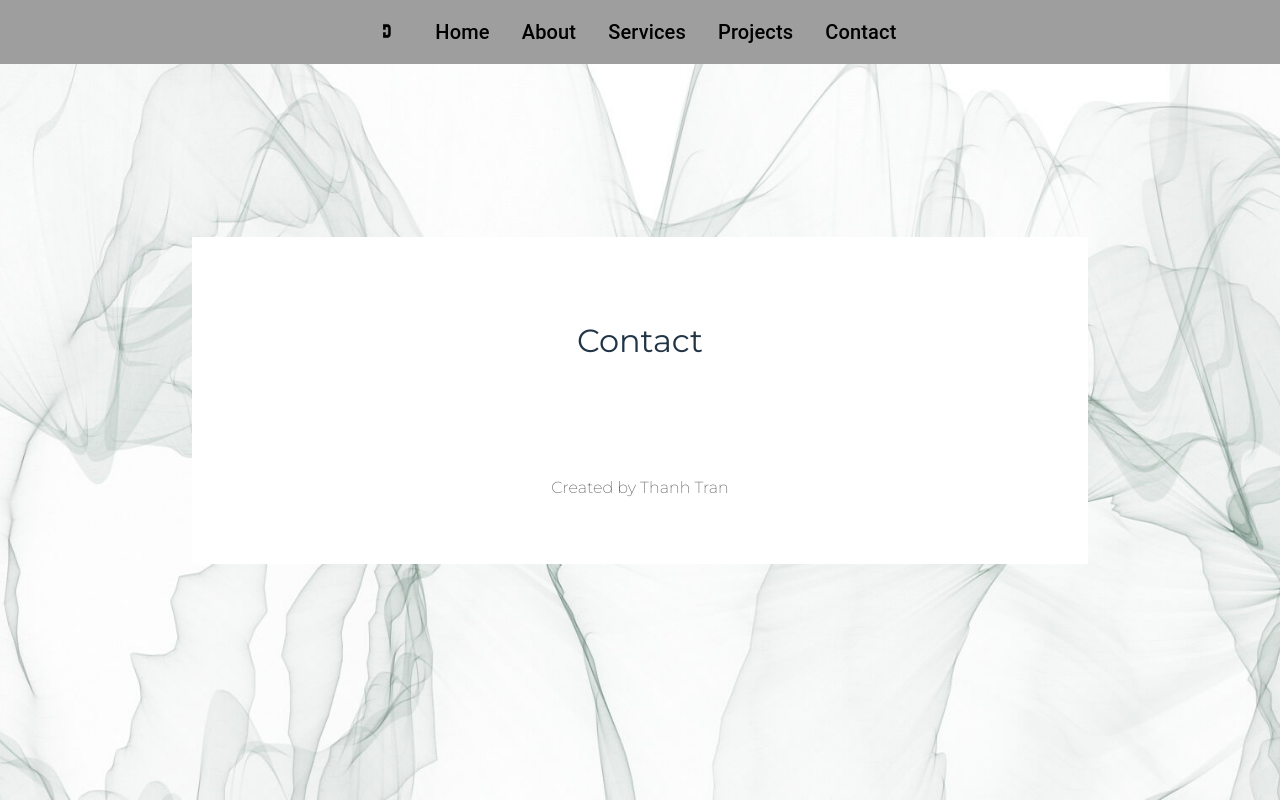
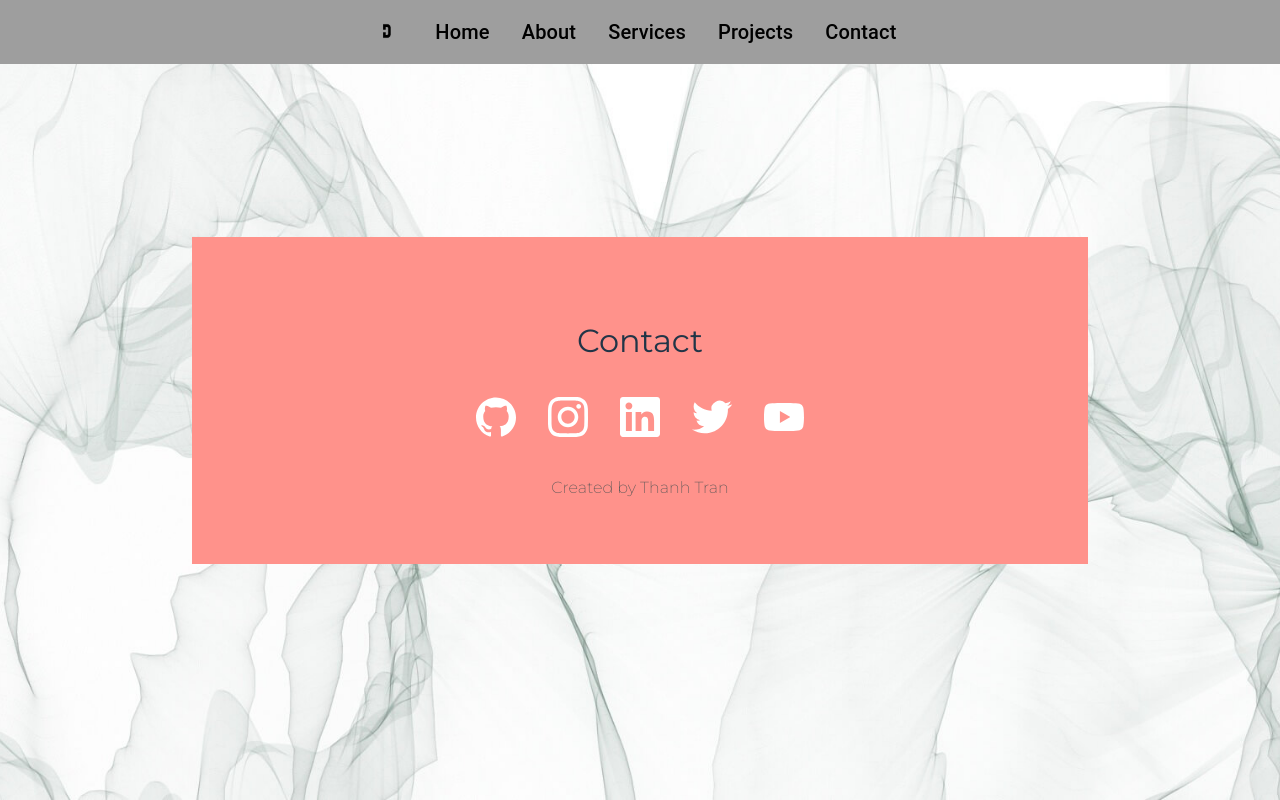
Before and after one commit to sconart/portfolio, a React (Vite) app: page /contact in a window 1280 px wide. Built offline with nearby package versions, Linux system fonts and the light colour scheme.

Commit message:
Update background color

```diff
--- a/Components/Contact.jsx
+++ b/Components/Contact.jsx
@@ -28,7 +28,7 @@ const useStyles = makeStyles(() => ({
   },
   content: {
     position: "relative",
-    backgroundColor: "white",
+    backgroundColor: "#FF928B",
     width: "60%",
     padding: "4rem",
     textAlign: "center",
```
